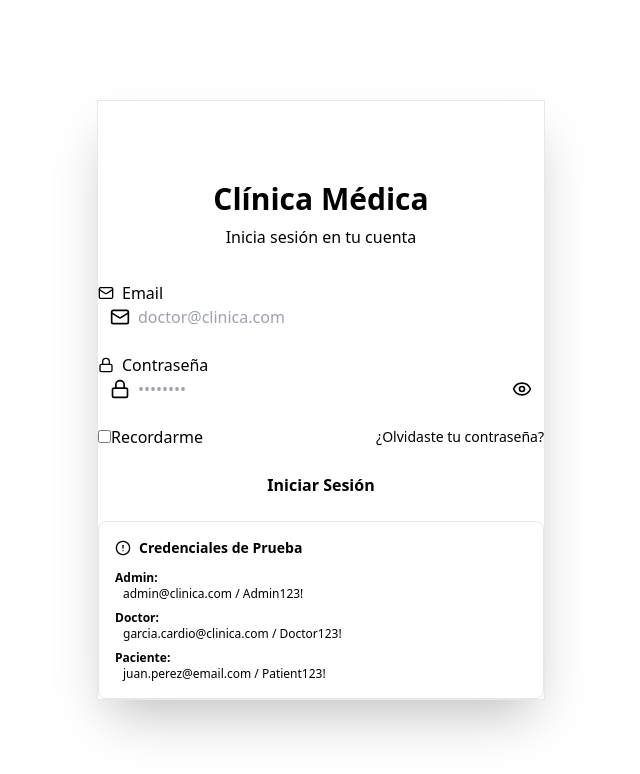
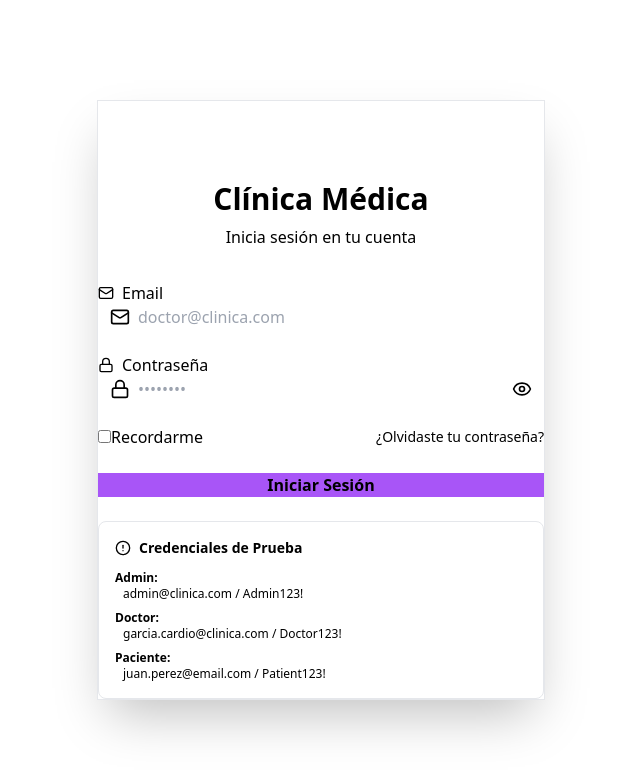
Before and after one commit to KevinMontalvo27/Clinica, a React (Vite) app: page /login in a window 1280 px wide. Shown: the top 774 px of the page, without its empty margins (639-1279 px from the left). Built offline with nearby package versions, Linux system fonts and the light colour scheme; no server answers.

Commit message:
update: change login button color

```diff
--- a/src/features/auth/components/LoginForm.tsx
+++ b/src/features/auth/components/LoginForm.tsx
@@ -145,6 +145,7 @@ export default function LoginForm() {
                 size="lg"
                 fullWidth
                 disabled={isSubmitting}
+                className='bg-purple-500'
                 >
                 {isSubmitting ? (
                     <div className="flex items-center justify-center gap-2">
```
